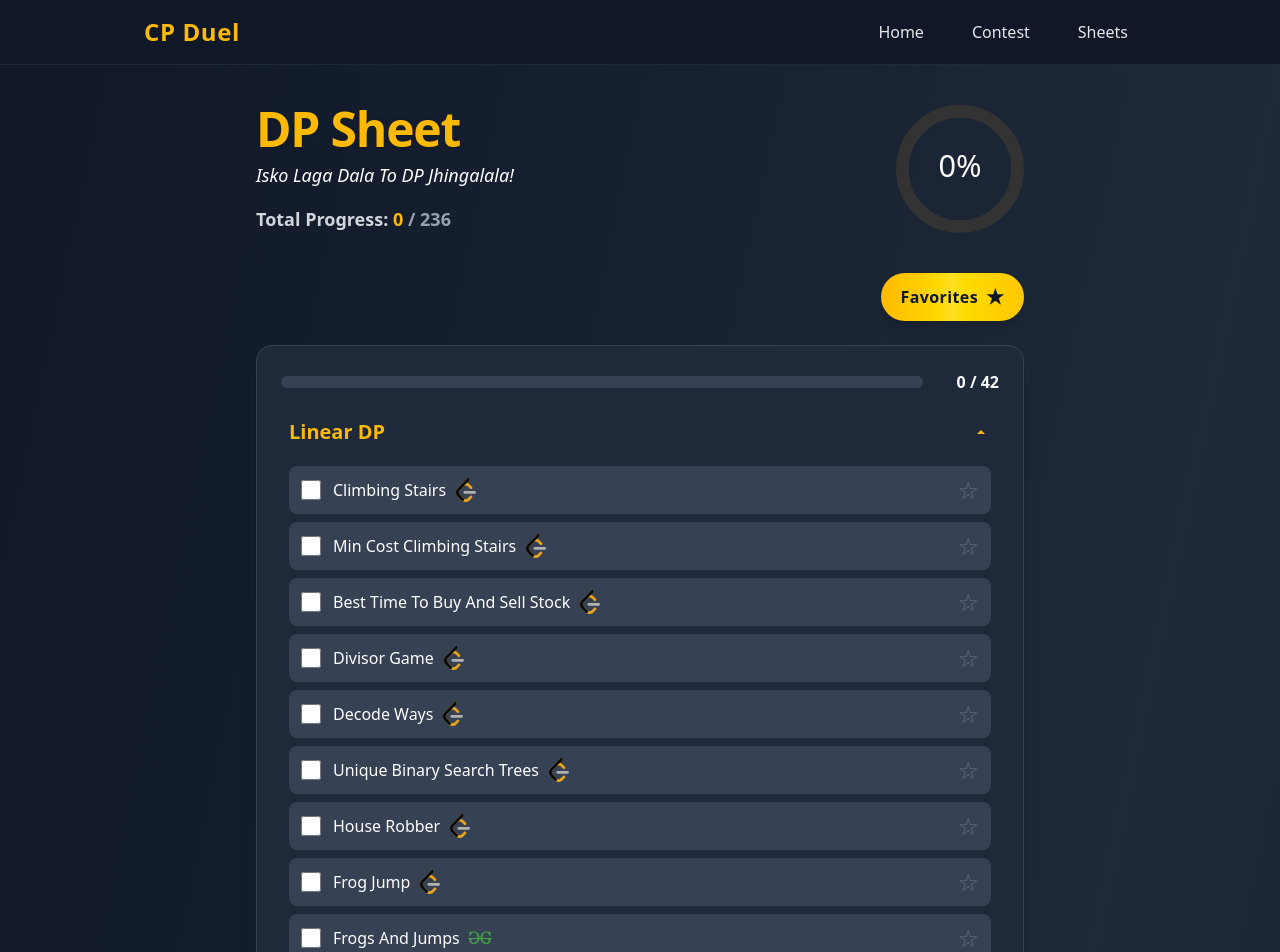
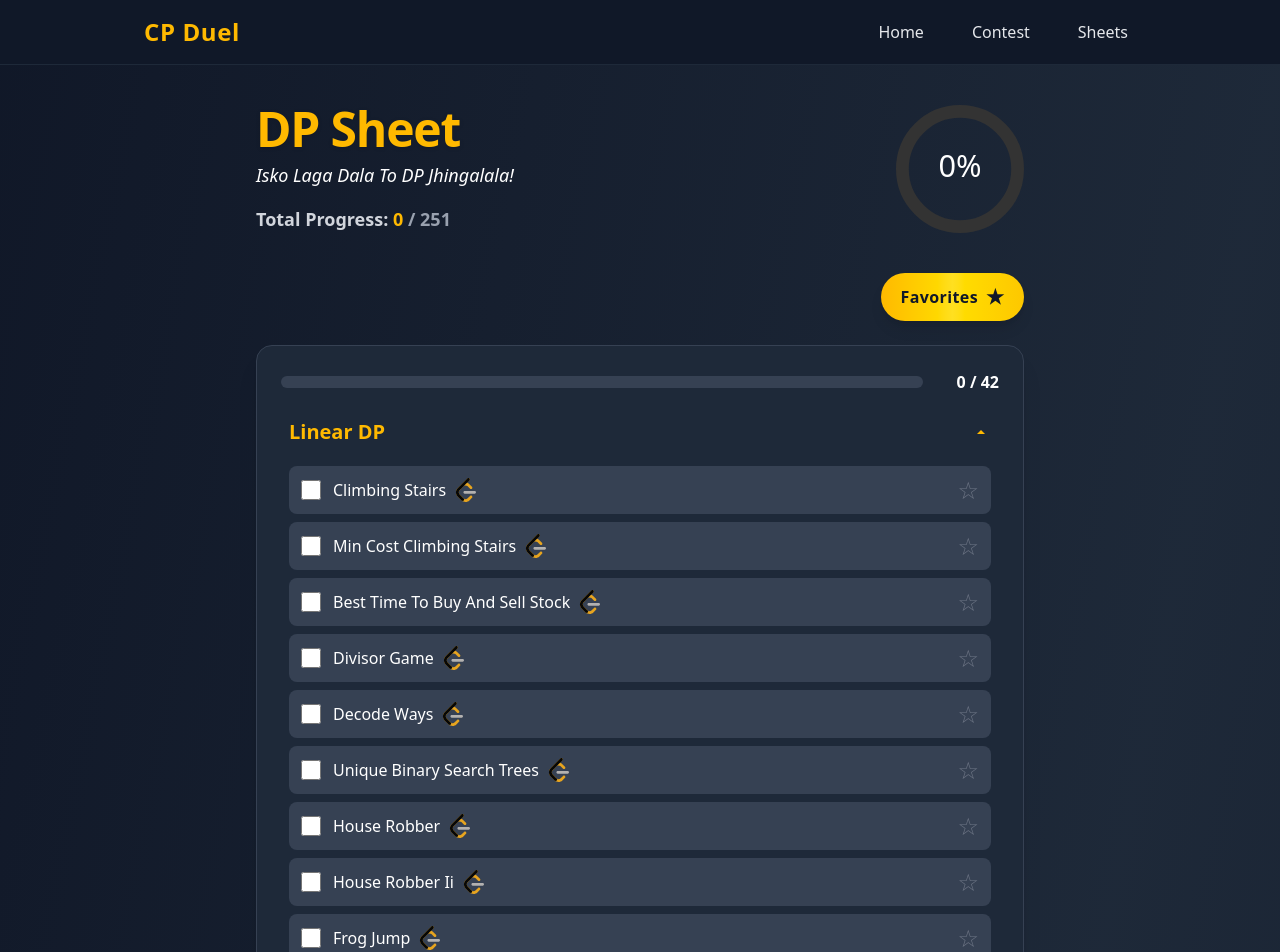
Before and after one commit to Shauryacious/shauryacious-resume, a React (Vite) app: page /sheets/dp in a window 1280 px wide. Shown: the top 952 px of the page. Built offline with nearby package versions, Linux system fonts and the light colour scheme.

Commit message:
Added tiling problems

```diff
--- a/src/dpSections.js
+++ b/src/dpSections.js
@@ -12,9 +12,8 @@ const dpSections = [
             "https://leetcode.com/problems/decode-ways/",
             "https://leetcode.com/problems/unique-binary-search-trees/",
             "https://leetcode.com/problems/house-robber/",
+            "https://leetcode.com/problems/house-robber-ii",
             "https://leetcode.com/problems/frog-jump/",
-            "https://www.geeksforgeeks.org/problems/frogs-and-jumps--170647",
-            "https://leetcode.com/problems/frog-jump-ii/",
             "https://leetcode.com/problems/perfect-squares/",
             "https://leetcode.com/problems/best-time-to-buy-and-sell-stock-with-cooldown/",
             "https://leetcode.com/problems/coin-change/",
@@ -47,6 +46,7 @@ const dpSections = [
             "https://leetcode.com/problems/coin-change-2/",
             "https://leetcode.com/problems/partition-equal-subset-sum/",
             "https://leetcode.com/problems/paint-house/",
+            "https://www.geeksforgeeks.org/problems/ways-to-tile-a-floor5836/1",
         ],
     },
     {
@@ -102,6 +102,33 @@ const dpSections = [
             "https://leetcode.com/problems/paint-house-iii/",
             "https://leetcode.com/problems/count-all-possible-routes/",
         ],
+    },
+    {
+        "title": "Classic Tiling Problems",
+        "description": "Fundamental tiling problems using 2*1 dominoes and basic patterns on 2*n or small rectangular grids.",
+        "links": [
+            "https://www.geeksforgeeks.org/tiling-problem/",
+            "https://leetcode.com/problems/domino-and-tromino-tiling/",
+            "https://cses.fi/problemset/task/2181",
+            "https://www.spoj.com/problems/GNY07H/",
+            "https://codeforces.com/blog/entry/20511",
+            "https://www.geeksforgeeks.org/tiling-problem-using-divide-and-conquer-algorithm/",
+            "https://www.spoj.com/problems/M3TILE/"
+        ]
+    },
+    {
+        "title": "Advanced Tiling Problems",
+        "description": "Challenging problems involving optimal tiling with squares, rotations, constraints, or larger grids.",
+        "links": [
+            "https://leetcode.com/problems/tiling-a-rectangle-with-the-fewest-squares/",
+            "https://www.geeksforgeeks.org/count-number-of-ways-to-fill-a-n-x-4-grid-using-1-x-4-tiles/",
+            "https://www.geeksforgeeks.org/count-number-ways-tile-floor-size-n-x-m-using-1-x-m-size-tiles/",
+            "https://www.geeksforgeeks.org/tile-stacking-problem/",
+            "https://www.geeksforgeeks.org/tiling-with-dominoes/",
+            "https://www.spoj.com/problems/PHIDIAS/",
+            "https://codeforces.com/blog/entry/117757",
+            "https://www.geeksforgeeks.org/domino-and-tromino-tiling-problem/"
+        ]
     },
     {
         title: "Interval DP",
```
